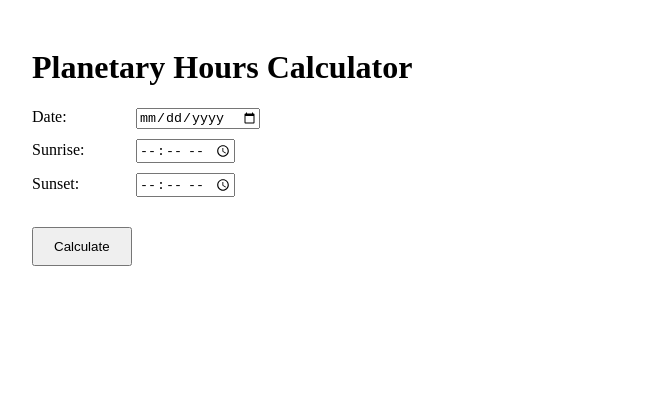
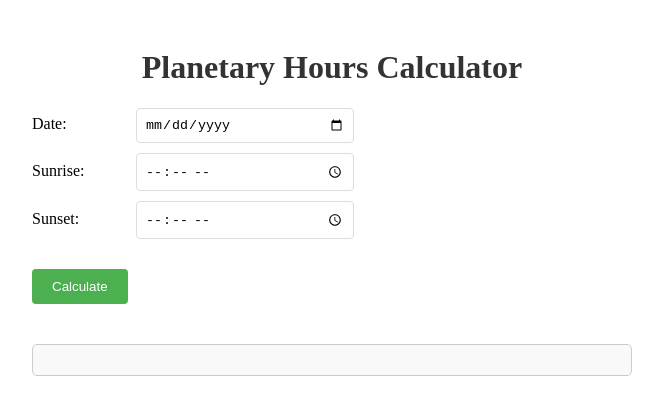
Before and after one commit to merliri-ma/planetary-hours-, a plain HTML site: page index.html in a window 1280 px wide. Shown: the whole page, without its empty margins (308-971 px from the left). Drawn offline with Linux system fonts and the light colour scheme.

Commit message:
Add files via upload

```diff
--- a/styles.css
+++ b/styles.css
@@ -16,8 +16,39 @@ label {
 button {
     margin: 20px 0;
     padding: 10px 20px;
+    background-color: #4CAF50;
+    color: white;
+    border: none;
+    border-radius: 4px;
+    cursor: pointer;
+}
+
+button:hover {
+    background-color: #45a049;
+}
+
+input[type="date"],
+input[type="time"] {
+    padding: 8px;
+    border: 1px solid #ddd;
+    border-radius: 4px;
+    width: 200px;
 }
 
 #results {
     margin-top: 20px;
+    display: block;
+    padding: 15px;
+    border: 1px solid #ccc;
+    border-radius: 5px;
+    background-color: #f9f9f9;
 }
+
+h1 {
+    color: #333;
+    text-align: center;
+}
+
+h2, h3 {
+    color: #444;
+}
```
